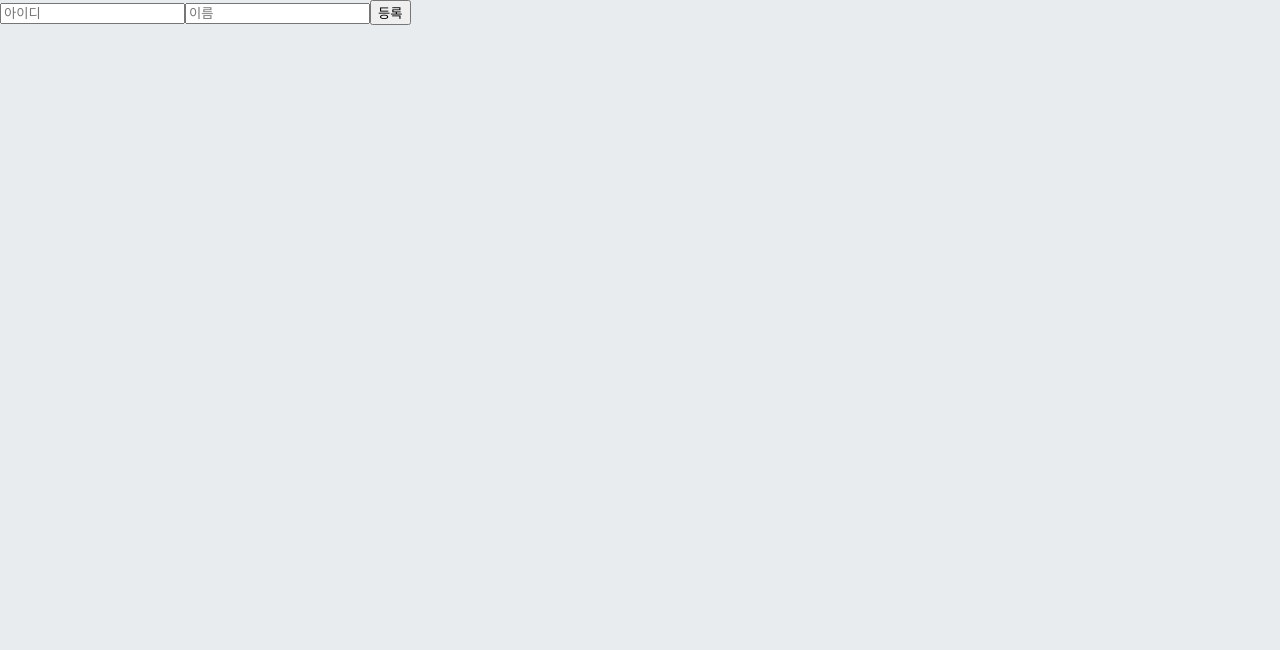
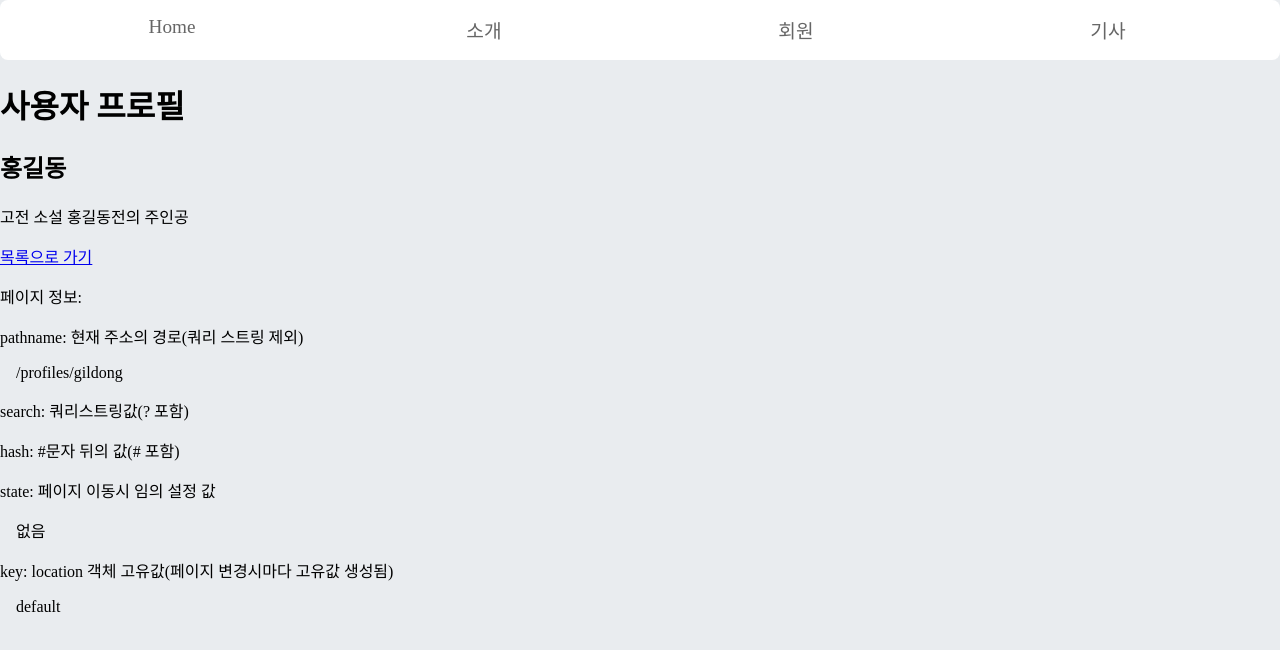
Before and after one commit to Lee-eunjoo-love/react-todo-app, a React (Create React App) app: page /profiles/gildong in a window 1280 px wide. Shown: the top 650 px of the page. Built offline with nearby package versions, Linux system fonts and the light colour scheme.

Commit message:
리액트 라우터

```diff
--- a/src/App.js
+++ b/src/App.js
@@ -1,11 +1,24 @@
 import './App.css';
+import { Route, Routes } from 'react-router-dom';
+import About from './pages/About';
+import Home from './pages/Home';
 import User from './pages/User';
+import Todo from './pages/Todo';
+import Profile from './pages/Profile';
+import Article from './pages/Article';
+import Articles from './pages/Articles';
 
 function App() {
   return (
-    <div>
-      <User />
-    </div>
+    <Routes>
+      <Route path="/" element={<Home />} />
+      <Route path="/about" element={<About />} />
+      <Route path="/todo" elelment={<Todo />} />
+      <Route path="/user" element={<User />} />
+      <Route path="/articles" element={<Articles />} />
+      <Route path="/articles/:id" element={<Article />} />
+      <Route path="/profiles/:username" element={<Profile />} />
+    </Routes>
   );
 }
 
--- a/src/index.js
+++ b/src/index.js
@@ -3,15 +3,34 @@ import ReactDOM from 'react-dom/client';
 import './index.css';
 import App from './App';
 import reportWebVitals from './reportWebVitals';
+import { BrowserRouter } from 'react-router-dom';
 
 const root = ReactDOM.createRoot(document.getElementById('root'));
 root.render(
-  <React.StrictMode>
+  <BrowserRouter>
+    <App />
+  </BrowserRouter>,
+  {
+    /**
+    <React.StrictMode>
     <App />
   </React.StrictMode>
+    */
+  },
 );
 
 // If you want to start measuring performance in your app, pass a function
 // to log results (for example: reportWebVitals(console.log))
 // or send to an analytics endpoint. Learn more: https://bit.ly/CRA-vitals
 reportWebVitals();
+
+/**
+ * 라우팅 : 사용자가 요청한 URL 에 따라 알맞은 페이지를 보여주는 것. 페이지별로 컴포넌트를 분리해 프로젝트 관리.
+ *  1. 리액트 라우터 라이브러리 : 컴포넌트 기반 라우팅 시스템 설정
+ *  2. Next.js 프레임워크 : 라우팅 시스템, 최적화, 다국어 시스템, 서버 사이드 렌더링 등 다양한 기능 제공. 파일 경로 기반 작동.
+ *
+ * SPA : 하나의 페이지로 이루어진 애플리케이션.
+ *  ㄴ 한번만 HTML 을 받아와서 웹 애플리케이션을 실행시킨 후 이후에는 필요한 데이터만 받아와 화면을 업데이트.
+ *
+ *
+ */
--- /dev/null
+++ b/src/layouts/Header.js
@@ -0,0 +1,16 @@
+import React from 'react';
+import { Link } from 'react-router-dom';
+import './Header.scss';
+
+const Header = () => {
+  return (
+    <header>
+      <Link to="/">Home</Link>
+      <Link to="/about">소개</Link>
+      <Link to="/user">회원</Link>
+      <Link to="/articles">기사</Link>
+    </header>
+  );
+};
+
+export default React.memo(Header);
--- /dev/null
+++ b/src/layouts/Header.scss
@@ -0,0 +1,17 @@
+header {
+  display: flex;
+  font-size: 1.2rem;
+  padding: 1rem;
+  background: white;
+  border-radius: 0.5rem;
+  a {
+    flex: 1;
+    text-decoration: none;
+    color: #666;
+    &:hover {
+      color: cornflowerblue;
+    }
+    align-items: center;
+    text-align: center;
+  }
+}
--- /dev/null
+++ b/src/pages/About.js
@@ -0,0 +1,33 @@
+import { useSearchParams } from 'react-router-dom';
+import Header from '../layouts/Header';
+
+const About = () => {
+  // #. useSearchParams : [쿼리파라미터조회객체, 쿼리파라미터업데이트객체]
+  const [searchParms, setSearchParams] = useSearchParams();
+  const detail = searchParms.get('detail'); // #. 파라미터가 존재하지 않으면 null
+  const mode = searchParms.get('mode');
+
+  const onToggleDetail = () => {
+    // #. 쿼리파라미터 값은 문자열이므로 boolean 은 'true' 나 'false' 같은 문자열로 비교
+    setSearchParams({ mode, detail: detail === 'true' ? false : true });
+  };
+
+  const onIncreaseMode = () => {
+    // #. 쿼리파라미터 값은 문자열이므로 number 은 parseInt로 숫자형변환.
+    const nextMode = mode === null ? 1 : parseInt(mode) + 1;
+    setSearchParams({ mode: nextMode, detail });
+  };
+
+  return (
+    <div>
+      <Header />
+      <h1>About ...</h1>
+      <p>detail: {detail}</p>
+      <p>mode: {mode}</p>
+      <button onClick={onToggleDetail}>Toggle detail</button>
+      <button onClick={onIncreaseMode}>mode + 1</button>
+    </div>
+  );
+};
+
+export default About;
--- /dev/null
+++ b/src/pages/Article.js
@@ -0,0 +1,16 @@
+import { useParams, Link } from 'react-router-dom';
+import Header from '../layouts/Header';
+
+const Article = () => {
+  const { id } = useParams();
+  return (
+    <>
+      <div>
+        <h2>게시글 {id}</h2>
+        <Link to="/articles">기사 목록</Link>
+      </div>
+    </>
+  );
+};
+
+export default Article;
--- /dev/null
+++ b/src/pages/Articles.js
@@ -0,0 +1,25 @@
+import { Link } from 'react-router-dom';
+import Header from '../layouts/Header';
+
+const articles = [
+  { url: '/articles/1', title: '게시글 1' },
+  { url: '/articles/2', title: '게시글 2' },
+  { url: '/articles/3', title: '게시글 3' },
+];
+
+const Articles = () => {
+  return (
+    <>
+      <Header />
+      <ul>
+        {articles.map((article) => (
+          <li>
+            <Link to={article.url}>{article.title}</Link>
+          </li>
+        ))}
+      </ul>
+    </>
+  );
+};
+
+export default Articles;
--- a/src/pages/Home.js
+++ b/src/pages/Home.js
@@ -1,7 +1,28 @@
+import { Link } from 'react-router-dom';
+import Header from '../layouts/Header';
+
+const data = [
+  { url: '/about', title: '소개' },
+  { url: '/profiles/velopert', title: '김민준의 프로필' },
+  { url: '/profiles/gildong', title: '홍길동의 프로필' },
+  { url: '/profiles/void', title: '존재하지 않는 프로필' },
+  { url: '/articles', title: '게시글 목록' },
+];
+
 const Home = () => {
   return (
     <div>
+      <Header />
       <div>Home...</div>
+      <ul>
+        {data.map((item) => (
+          <li>
+            <Link to={item.url}>{item.title}</Link>
+          </li>
+        ))}
+      </ul>
     </div>
   );
 };
+
+export default Home;
--- /dev/null
+++ b/src/pages/Profile.js
@@ -0,0 +1,51 @@
+import React from 'react';
+import { useParams, useLocation, Link } from 'react-router-dom';
+import Header from '../layouts/Header';
+
+const data = {
+  velopert: {
+    name: '김민준',
+    description: '리액트를 좋아하는 개발자',
+  },
+  gildong: {
+    name: '홍길동',
+    description: '고전 소설 홍길동전의 주인공',
+  },
+};
+
+const Profile = () => {
+  const params = useParams();
+  const location = useLocation();
+  const profile = data[params.username];
+
+  return (
+    <div>
+      <Header />
+      <h1>사용자 프로필</h1>
+      {profile ? (
+        <div>
+          <h2>{profile.name}</h2>
+          <p>{profile.description}</p>
+        </div>
+      ) : (
+        <div>존재하지 않는 프로필입니다.</div>
+      )}
+      <Link to="/User">목록으로 가기</Link>
+      <div>
+        <p>페이지 정보:</p>
+        <p>pathname: 현재 주소의 경로(쿼리 스트링 제외)</p>
+        <p style={{ paddingLeft: '1rem' }}>{location.pathname}</p>
+        <p>search: 쿼리스트링값(? 포함)</p>
+        <p style={{ paddingLeft: '1rem' }}>{location.search}</p>
+        <p>hash: #문자 뒤의 값(# 포함)</p>
+        <p style={{ paddingLeft: '1rem' }}>{location.hash}</p>
+        <p>state: 페이지 이동시 임의 설정 값</p>
+        <p style={{ paddingLeft: '1rem' }}>{location.state || '없음'}</p>
+        <p>key: location 객체 고유값(페이지 변경시마다 고유값 생성됨)</p>
+        <p style={{ paddingLeft: '1rem' }}>{location.key}</p>
+      </div>
+    </div>
+  );
+};
+
+export default React.memo(Profile);
--- a/src/pages/User.js
+++ b/src/pages/User.js
@@ -1,5 +1,7 @@
 import React, { useRef, useCallback, useState } from 'react';
 import { produce } from 'immer';
+import Header from '../layouts/Header';
+import { Link } from 'react-router-dom';
 
 const User = () => {
   // #. UI 렌더링이 불필요한 변수는 useRef 로 생성
@@ -123,6 +125,7 @@ const User = () => {
 
   return (
     <>
+      <Header />
       <form onSubmit={onSubmit}>
         <input
           name="username"
@@ -145,6 +148,7 @@ const User = () => {
           {data.array.map((info) => (
             <li key={info.id} onClick={() => onRemove(info.id)}>
               {info.username} ({info.name})
+              <Link to={`/Profiles/${info.username}`}>상세</Link>
             </li>
           ))}
         </ul>
```
